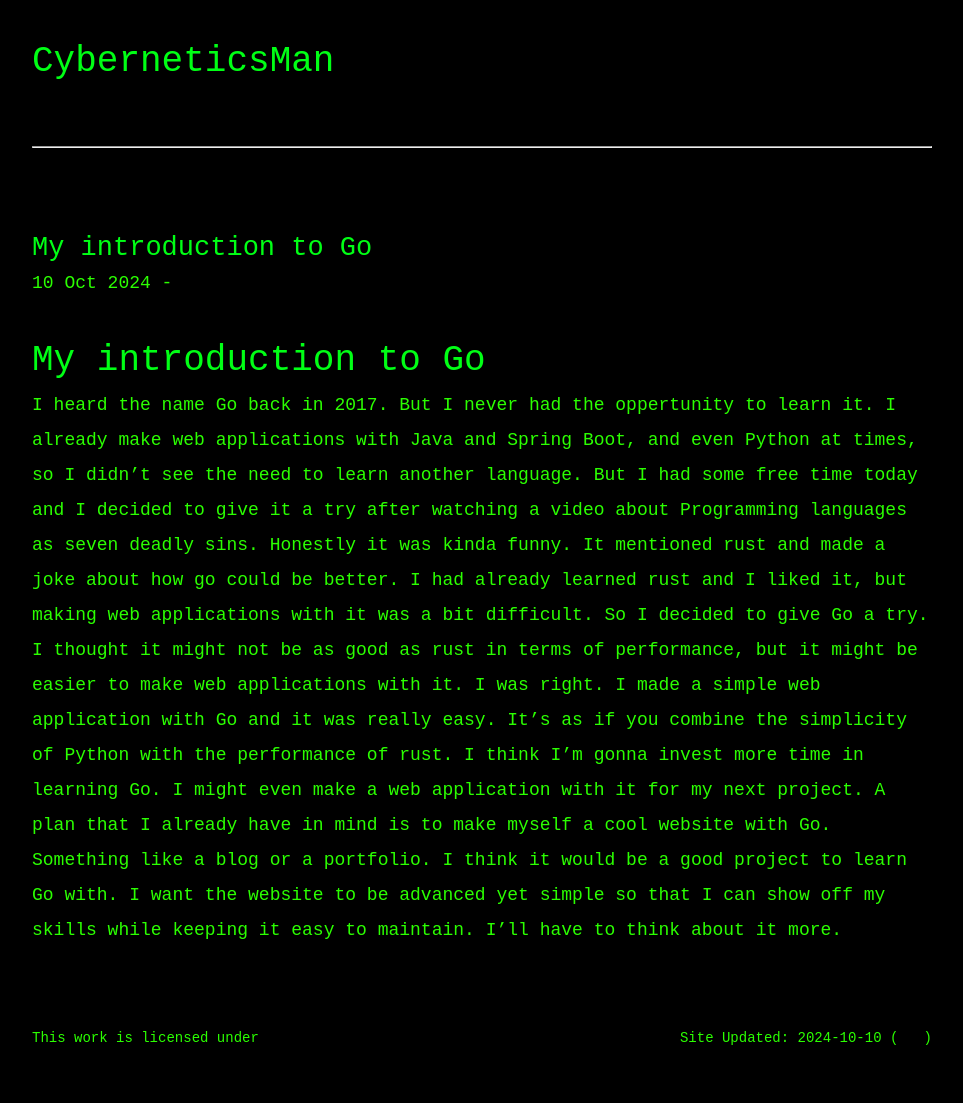
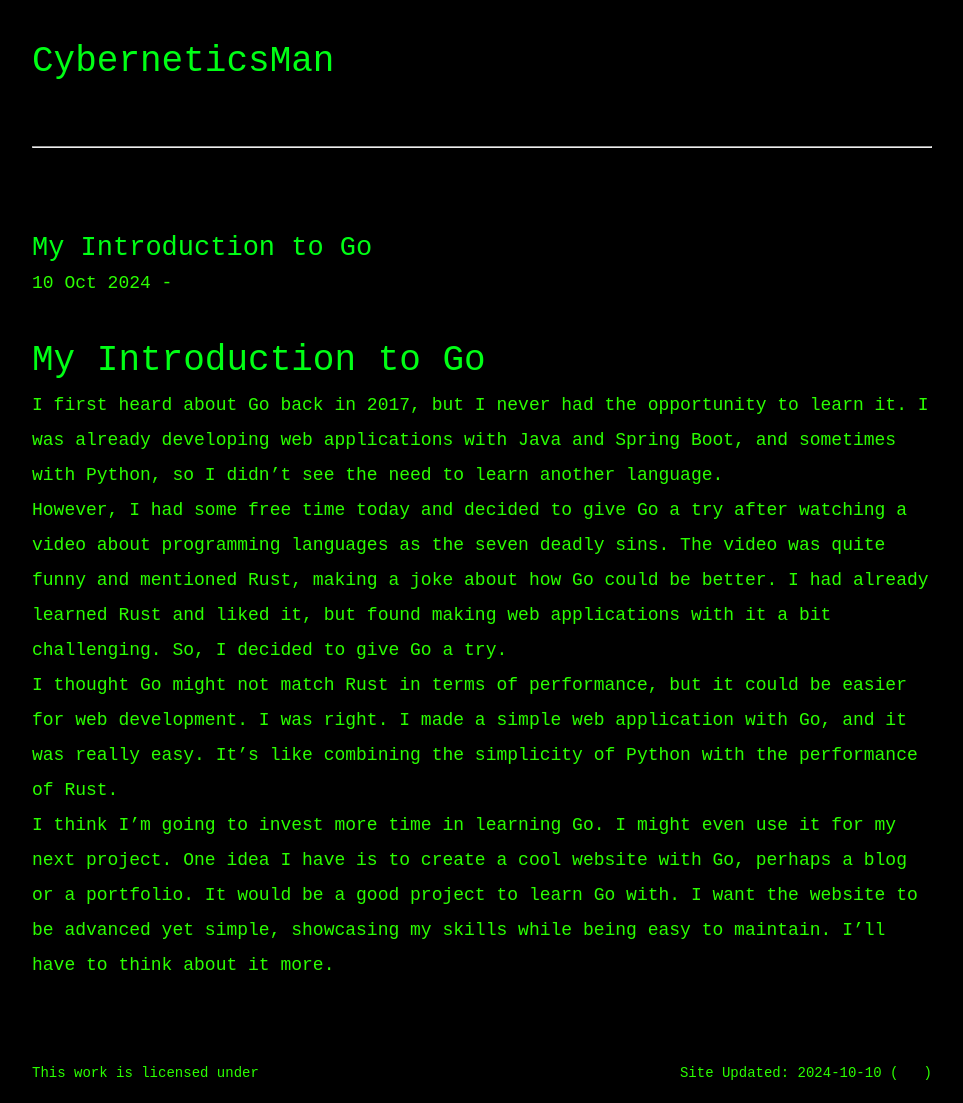
Before and after one commit to CyberneticsMan/CyberneticsMan.github.io, a Jekyll site: the page built from _posts/2024-10-10-beginning-of-Go.md, in a window 1280 px wide. Shown: the whole page, without its empty margins (158-1121 px from the left). Built offline with Jekyll 4.4.1, drawn with Linux system fonts in a browser that asks for light colours; before the commit the page ends 1068 px from its top, so only the background shows below that.

Commit message:
fixed formatting of post

```diff
--- a/_posts/2024-10-10-beginning-of-Go.md
+++ b/_posts/2024-10-10-beginning-of-Go.md
@@ -1,27 +1,17 @@
 ---
 layout: post
-title: My introduction to Go
+title: My Introduction to Go
 date: 2024-10-10 00:00:00
 categories: Programming
 published: true
 ---
 
-# My introduction to Go
+# My Introduction to Go
 
-I heard the name Go back in 2017. But I never had the oppertunity to learn it.
-I already make web applications with Java and Spring Boot, and even Python at times, so I didn't see the need to learn another language.
-But I had some free time today and I decided to give it a try after watching a video about Programming languages as seven deadly sins.
-Honestly it was kinda funny.
-It mentioned rust and made a joke about how go could be better.
-I had already learned rust and I liked it, but making web applications with it was a bit difficult.
-So I decided to give Go a try.
-I thought it might not be as good as rust in terms of performance, but it might be easier to make web applications with it.
-I was right.
-I made a simple web application with Go and it was really easy.
-It's as if you combine the simplicity of Python with the performance of rust.
-I think I'm gonna invest more time in learning Go.
-I might even make a web application with it for my next project.
-A plan that I already have in mind is to make myself a cool website with Go.
-Something like a blog or a portfolio. I think it would be a good project to learn Go with.
-I want the website to be advanced yet simple so that I can show off my skills while keeping it easy to maintain.
-I'll have to think about it more.
+I first heard about Go back in 2017, but I never had the opportunity to learn it. I was already developing web applications with Java and Spring Boot, and sometimes with Python, so I didn't see the need to learn another language.
+
+However, I had some free time today and decided to give Go a try after watching a video about programming languages as the seven deadly sins. The video was quite funny and mentioned Rust, making a joke about how Go could be better. I had already learned Rust and liked it, but found making web applications with it a bit challenging. So, I decided to give Go a try.
+
+I thought Go might not match Rust in terms of performance, but it could be easier for web development. I was right. I made a simple web application with Go, and it was really easy. It's like combining the simplicity of Python with the performance of Rust.
+
+I think I'm going to invest more time in learning Go. I might even use it for my next project. One idea I have is to create a cool website with Go, perhaps a blog or a portfolio. It would be a good project to learn Go with. I want the website to be advanced yet simple, showcasing my skills while being easy to maintain. I'll have to think about it more.
```
